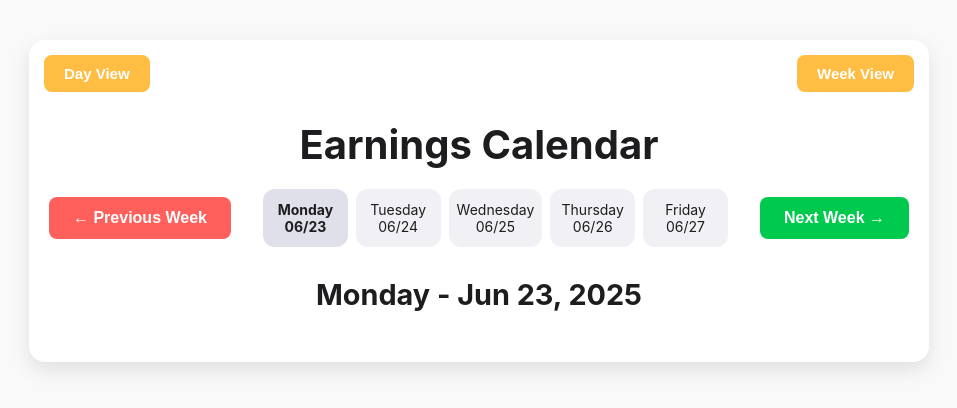
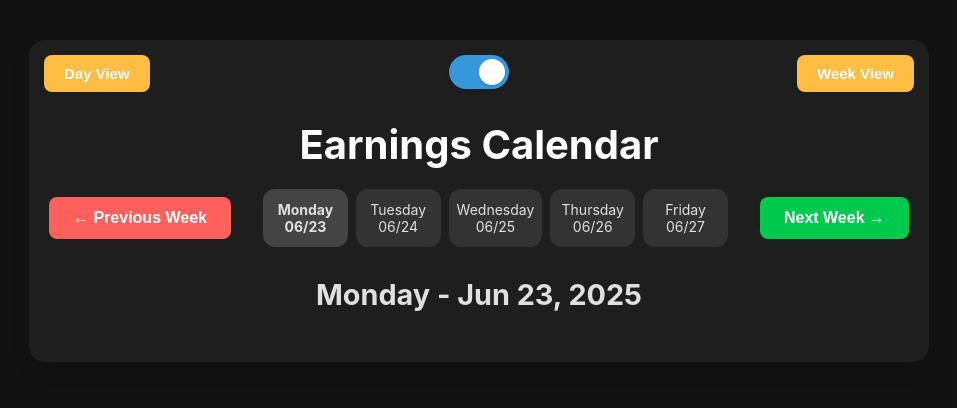
Before and after one commit to tushartyag1/EarningsCalendar, a plain HTML site: page index.html in a window 1280 px wide. Shown: the whole page, without its empty margins (161-1118 px from the left). Drawn offline with Linux system fonts and the light colour scheme; no server answers.

Commit message:
Add light/dark mode toggle feature with centered positioning and dark mode default

```diff
--- a/css/styles.css
+++ b/css/styles.css
@@ -2,12 +2,40 @@
 * {
   box-sizing: border-box;
 }
+
+:root {
+  --bg-color: #f9f9f9;
+  --text-color: #1d1d1f;
+  --container-bg: #ffffff;
+  --card-bg: #f5f5f7;
+  --symbol-bg: #f0f0f5;
+  --symbol-hover: #e0e0eb;
+  --shadow-color: rgba(0, 0, 0, 0.1);
+  --heading-color: #1d1d1f;
+  --button-text: #ffffff;
+  --loading-overlay: rgba(255, 255, 255, 0.7);
+  --transition-speed: 0.3s;
+}
+
+body.dark-theme {
+  --bg-color: #121212;
+  --text-color: #e0e0e0;
+  --container-bg: #1e1e1e;
+  --card-bg: #2d2d2d;
+  --symbol-bg: #333333;
+  --symbol-hover: #444444;
+  --shadow-color: rgba(0, 0, 0, 0.3);
+  --heading-color: #ffffff;
+  --button-text: #ffffff;
+  --loading-overlay: rgba(30, 30, 30, 0.7);
+}
+
 body {
   font-family: -apple-system, BlinkMacSystemFont, "Segoe UI", Roboto, "Helvetica Neue", Arial, sans-serif;
   margin: 0;
   padding: 0;
-  background-color: #f9f9f9;
-  color: #1d1d1f;
+  background-color: var(--bg-color);
+  color: var(--text-color);
   position: relative;
   min-height: 100vh;
   overflow-x: hidden;
@@ -22,6 +50,8 @@ body {
   animation: fadeIn 1s ease-in-out;
   position: relative; /* needed for absolutely-positioned buttons */
   z-index: 0;
+  background: var(--container-bg);
+  transition: background-color var(--transition-speed), box-shadow var(--transition-speed);
 }
 
 /* DAY / WEEK TOGGLE as absolute-positioned buttons */
@@ -57,7 +87,7 @@ body {
 h1 {
   text-align: center;
   font-size: 2.5rem;
-  color: #1d1d1f;
+  color: var(--heading-color);
   margin-top: 60px; /* push down so buttons won't overlap title */
   margin-bottom: 20px;
 }
@@ -102,7 +132,7 @@ h1 {
   flex: 1;
   padding: 12px 8px;
   text-align: center;
-  background: #f0f0f5;
+  background: var(--symbol-bg);
   border-radius: 12px;
   font-size: 14px;
   cursor: pointer;
@@ -111,7 +141,7 @@ h1 {
 }
 .calendar-week div:hover,
 .calendar-week div.active {
-  background: #e0e0eb;
+  background: var(--symbol-hover);
   font-weight: bold;
 }
 
@@ -134,7 +164,7 @@ h1 {
 .symbol-list a {
   text-decoration: none;
   color: #007aff;
-  background: #f0f0f5;
+  background: var(--symbol-bg);
   padding: 6px 10px;
   border-radius: 6px;
   transition: background 0.3s;
@@ -142,7 +172,7 @@ h1 {
   font-weight: 500;
 }
 .symbol-list a:hover {
-  background: #e0e0eb;
+  background: var(--symbol-hover);
 }
 .stocks-container {
   display: grid;
@@ -157,7 +187,7 @@ h1 {
   gap: 16px;
   padding: 16px;
   margin: 0;
-  background: #f5f5f7;
+  background: var(--card-bg);
   border-radius: 12px;
   box-shadow: 0 4px 10px rgba(0, 0, 0, 0.1);
   transition: transform 0.3s;
@@ -209,7 +239,7 @@ h1 {
   display: flex;
   flex-direction: column;
   gap: 8px;
-  background: #f5f5f7;
+  background: var(--card-bg);
   border-radius: 12px;
   padding: 8px;
   box-shadow: 0 2px 5px rgba(0, 0, 0, 0.1);
@@ -219,13 +249,13 @@ h1 {
   font-size: 1rem;
   text-align: center;
   font-weight: 600;
-  color: #333;
+  color: var(--heading-color);
 }
 .week-stock-bubble {
   display: flex;
   align-items: center;
   gap: 8px;
-  background: #ffffff;
+  background: var(--container-bg);
   border-radius: 8px;
   padding: 8px;
   box-shadow: 0 2px 5px rgba(0, 0, 0, 0.1);
@@ -260,7 +290,7 @@ h1 {
   align-items: center;
   justify-content: center;
   flex-direction: column;
-  background: rgba(255, 255, 255, 0.7);
+  background: var(--loading-overlay);
   z-index: 999;
 }
 .loading-overlay.active {
@@ -286,6 +316,62 @@ h1 {
   font-weight: 600;
 }
 
+/* Theme toggle switch */
+.theme-toggle-wrapper {
+  position: absolute;
+  top: 15px;
+  left: 50%;
+  transform: translateX(-50%); /* Center the toggle */
+  z-index: 999;
+}
+
+.theme-toggle {
+  position: relative;
+  display: inline-block;
+  width: 60px;
+  height: 34px;
+  cursor: pointer;
+}
+
+.theme-toggle input {
+  opacity: 0;
+  width: 0;
+  height: 0;
+}
+
+.toggle-track {
+  position: absolute;
+  top: 0;
+  left: 0;
+  right: 0;
+  bottom: 0;
+  background-color: #e9e9e9;
+  border-radius: 34px;
+  transition: var(--transition-speed);
+  box-shadow: 0 2px 4px rgba(0, 0, 0, 0.1);
+}
+
+.toggle-thumb {
+  position: absolute;
+  content: "";
+  height: 26px;
+  width: 26px;
+  left: 4px;
+  bottom: 4px;
+  background-color: white;
+  border-radius: 50%;
+  transition: var(--transition-speed);
+  box-shadow: 0 2px 2px rgba(0, 0, 0, 0.1);
+}
+
+.theme-toggle input:checked + .toggle-track {
+  background-color: #3498db;
+}
+
+.theme-toggle input:checked + .toggle-track .toggle-thumb {
+  transform: translateX(26px);
+}
+
 /* MEDIA QUERIES FOR MOBILE */
 @media (max-width: 600px) {
   .container {
@@ -295,6 +381,12 @@ h1 {
   h1 {
     font-size: 2rem;
     margin-top: 80px; /* extra top space for buttons */
+  }
+
+  .theme-toggle-wrapper {
+    top: 55px;
+    left: 50%;
+    transform: translateX(-50%);
   }
   .calendar {
     flex-direction: column;
--- a/index.html
+++ b/index.html
@@ -19,6 +19,16 @@
     <!-- ABSOLUTE BUTTONS -->
     <button id="dayViewBtn">Day View</button>
     <button id="weekViewBtn">Week View</button>
+
+    <!-- THEME TOGGLE -->
+    <div class="theme-toggle-wrapper">
+      <label class="theme-toggle" for="themeToggle">
+        <input type="checkbox" id="themeToggle" />
+        <span class="toggle-track">
+          <span class="toggle-thumb"></span>
+        </span>
+      </label>
+    </div>
 
     <!-- TITLE -->
     <h1>Earnings Calendar</h1>
--- a/js/config.js
+++ b/js/config.js
@@ -1,5 +1,11 @@
 // API key and configuration
 const apiKey = 'cu0c59pr01ql96gq8rrgcu0c59pr01ql96gq8rs0';
+
+// Theme settings
+const THEME_KEY = 'earnings_calendar_theme';
+const DARK_THEME = 'dark-theme';
+const LIGHT_THEME = 'light';
+let currentTheme = localStorage.getItem(THEME_KEY) || LIGHT_THEME;
 
 // Grab today's date
 const today = new Date();
--- a/js/main.js
+++ b/js/main.js
@@ -1,4 +1,31 @@
 // Event listeners and initialization
+
+// Theme toggle functionality
+document.getElementById('themeToggle').addEventListener('change', function() {
+  if (this.checked) {
+    document.body.classList.add(DARK_THEME);
+    localStorage.setItem(THEME_KEY, DARK_THEME);
+    currentTheme = DARK_THEME;
+  } else {
+    document.body.classList.remove(DARK_THEME);
+    localStorage.setItem(THEME_KEY, LIGHT_THEME);
+    currentTheme = LIGHT_THEME;
+  }
+});
+
+// Initialize theme based on saved preference or default to dark theme
+function initializeTheme() {
+  // If no theme is saved, or if the saved theme is not dark, default to dark mode
+  if (!localStorage.getItem(THEME_KEY) || currentTheme !== DARK_THEME) {
+    document.body.classList.add(DARK_THEME);
+    document.getElementById('themeToggle').checked = true;
+    localStorage.setItem(THEME_KEY, DARK_THEME);
+    currentTheme = DARK_THEME;
+  } else if (currentTheme === DARK_THEME) {
+    document.body.classList.add(DARK_THEME);
+    document.getElementById('themeToggle').checked = true;
+  }
+}
 
 // Prev week button
 document.getElementById('prevWeek').addEventListener('click', () => {
@@ -65,4 +92,7 @@ document.getElementById('weekViewBtn').addEventListener('click', () => {
   const initialWeekDates = getWeekDates(currentWeekStart);
   renderCalendarWeek(initialWeekDates);
   fetchEarnings(selectedDay);
+
+  // Apply saved theme preference
+  initializeTheme();
 })();
```
